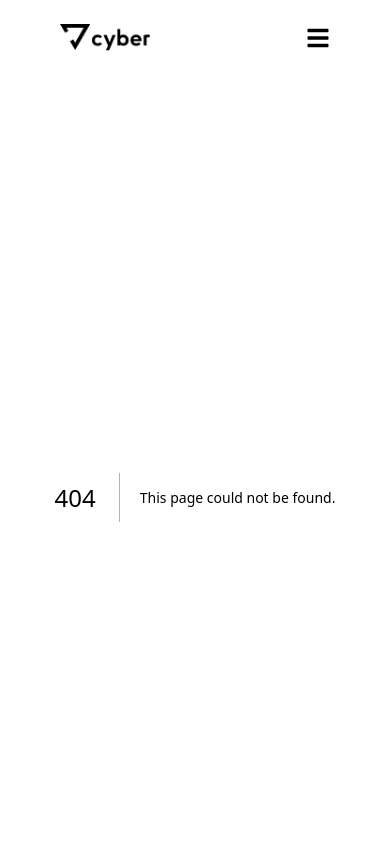
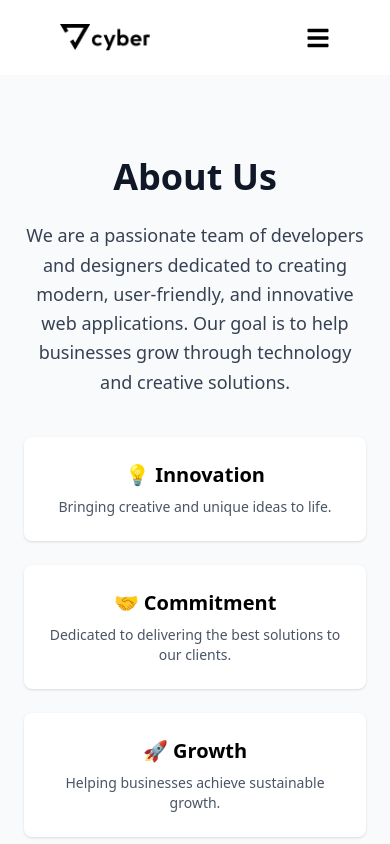
Before and after one commit to AhmedSamyEid/E-Commerce, a Next.js app: page /about in a window 390 px wide. Before the commit this address had no page. Shown: the top 844 px of the page. Built offline with nearby package versions, Linux system fonts and the light colour scheme.

Commit message:
Add About Us page with responsive design and styled feature cards

```diff
--- /dev/null
+++ b/src/app/about/page.tsx
@@ -0,0 +1,5 @@
+import AboutPage from "@/modules/about/AboutPage";
+
+export default function About() {
+  return <AboutPage />
+}
--- a/src/layout/Header.tsx
+++ b/src/layout/Header.tsx
@@ -2,10 +2,10 @@
 import Link from "next/link";
 import Image from "next/image";
 import Cookies from "js-cookie";
-import { toast, ToastContainer } from "react-toastify";
 import { LuUser } from "react-icons/lu";
 import { CiSearch, CiLogout } from "react-icons/ci";
 import { useEffect, useRef, useState } from "react";
+import { toast, ToastContainer } from "react-toastify";
 import { MdOutlineShoppingCart, MdLogin } from "react-icons/md";
 import { FaRegHeart, FaBars, FaTimes, FaUserPlus } from "react-icons/fa";
 import { useCart } from "@/modules/cartcontext/components/CartProvider";
--- /dev/null
+++ b/src/modules/about/AboutPage.tsx
@@ -0,0 +1,36 @@
+"use client";
+
+export default function AboutPage() {
+  return (
+    <section className="min-h-screen bg-gray-50 flex flex-col justify-center items-center px-6 py-12">
+      <div className="max-w-3xl text-center">
+        <h1 className="text-4xl font-bold text-gray-900 mb-6">About Us</h1>
+        <p className="text-lg text-gray-700 leading-relaxed">
+          We are a passionate team of developers and designers dedicated to creating
+          modern, user-friendly, and innovative web applications. Our goal is to help
+          businesses grow through technology and creative solutions.
+        </p>
+        <div className="mt-10 grid md:grid-cols-3 gap-6">
+          <div className="p-6 bg-white shadow rounded-lg">
+            <h3 className="text-xl font-semibold mb-2">💡 Innovation</h3>
+            <p className="text-gray-600 text-sm">
+              Bringing creative and unique ideas to life.
+            </p>
+          </div>
+          <div className="p-6 bg-white shadow rounded-lg">
+            <h3 className="text-xl font-semibold mb-2">🤝 Commitment</h3>
+            <p className="text-gray-600 text-sm">
+              Dedicated to delivering the best solutions to our clients.
+            </p>
+          </div>
+          <div className="p-6 bg-white shadow rounded-lg">
+            <h3 className="text-xl font-semibold mb-2">🚀 Growth</h3>
+            <p className="text-gray-600 text-sm">
+              Helping businesses achieve sustainable growth.
+            </p>
+          </div>
+        </div>
+      </div>
+    </section>
+  );
+}
```
